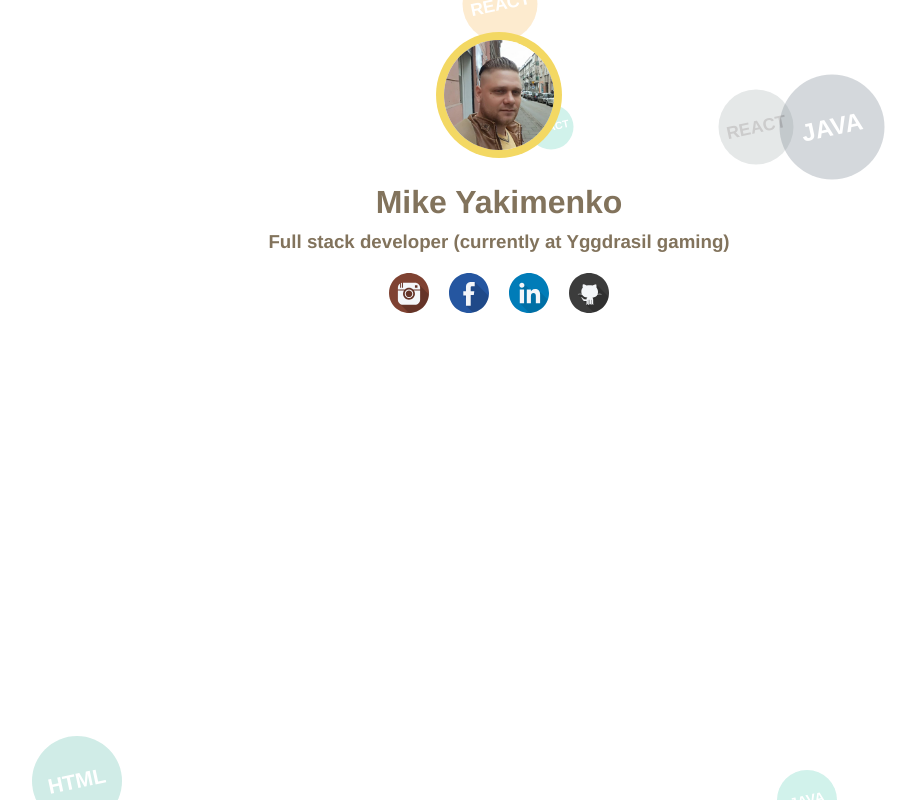
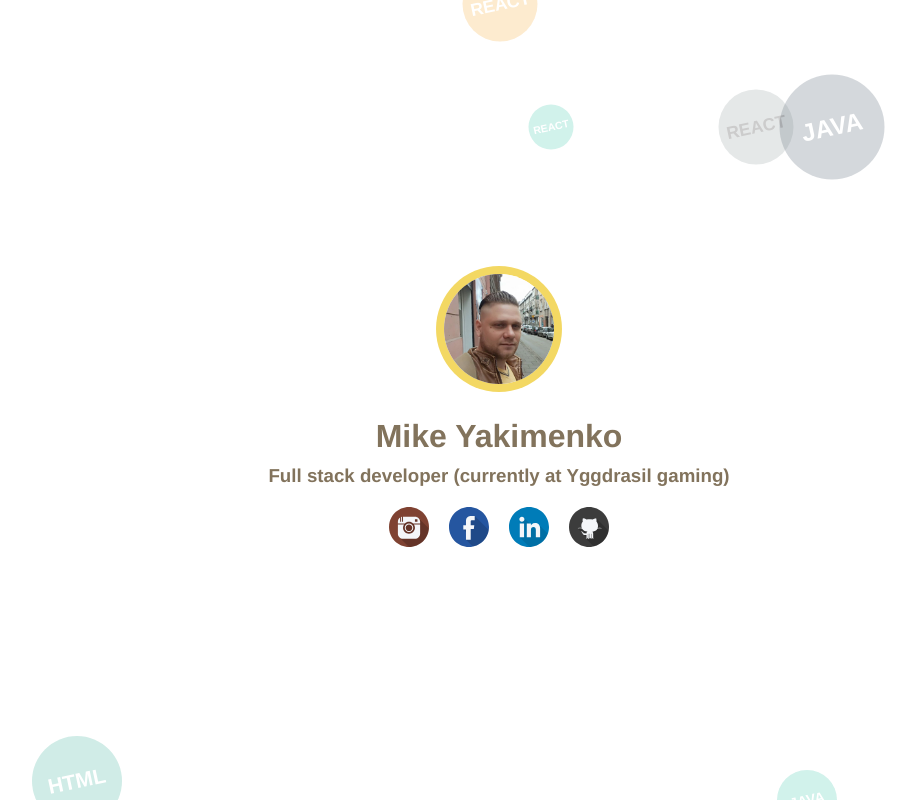
Before and after one commit to mikeyakimenko/mikeyakimenko.github.io, a Flask app: page / in a window 1280 px wide. Shown: the whole page, without its empty margins (141-1057 px from the left). Run offline with Flask 2, Linux system fonts and the light colour scheme; style sheets or scripts are compiled from the project's sources; some libraries are stand-ins or nearby versions.

Commit message:
Fix medium and largescreens

```diff
--- /dev/null
+++ b/src/assets/sass/mixins/mq.scss
@@ -0,0 +1,11 @@
+$xs: "(max-width: 575px)";
+$sm: "(min-width: 576px) and (max-width: 767px)";
+$md: "(min-width: 768px) and (max-width: 991px)";
+$lg: "(min-width: 992px) and (max-width: 1199px)";
+$xl: "(min-width: 1200px)";
+
+@mixin mq($point...) {
+  @each $item in $point {
+    @media #{$item} { @content; }
+  }
+}
--- a/src/assets/sass/style.scss
+++ b/src/assets/sass/style.scss
@@ -1,4 +1,5 @@
 @import 'mixins/icon';
+@import 'mixins/mq';
 
 body {
   color: red;
@@ -23,6 +24,9 @@
   overflow-y: auto;
   @media (orientation: landscape) {
     display: block;
+  }
+  @include mq($md, $lg, $xl) {
+    display: flex;
   }
 }
 
```
Also changed, not shown: src/static/css/style.css (+24 -0 lines).
